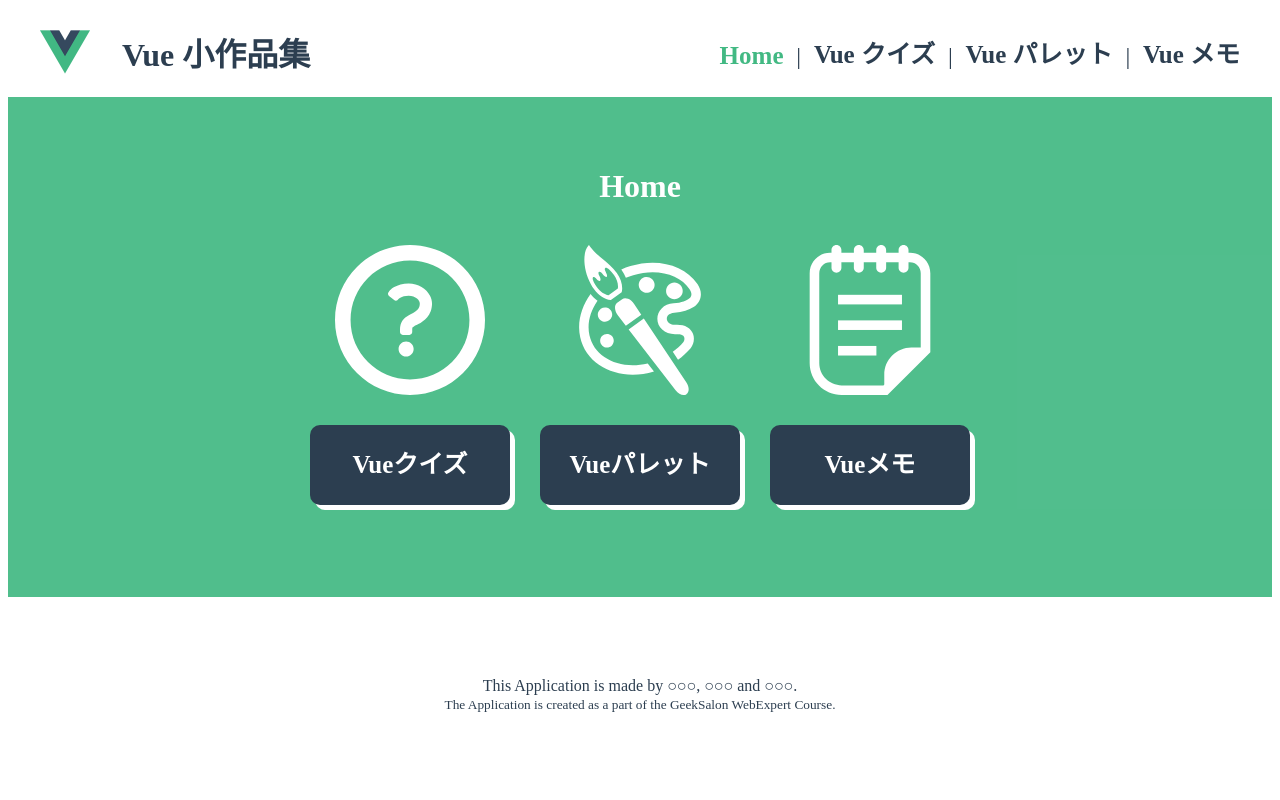
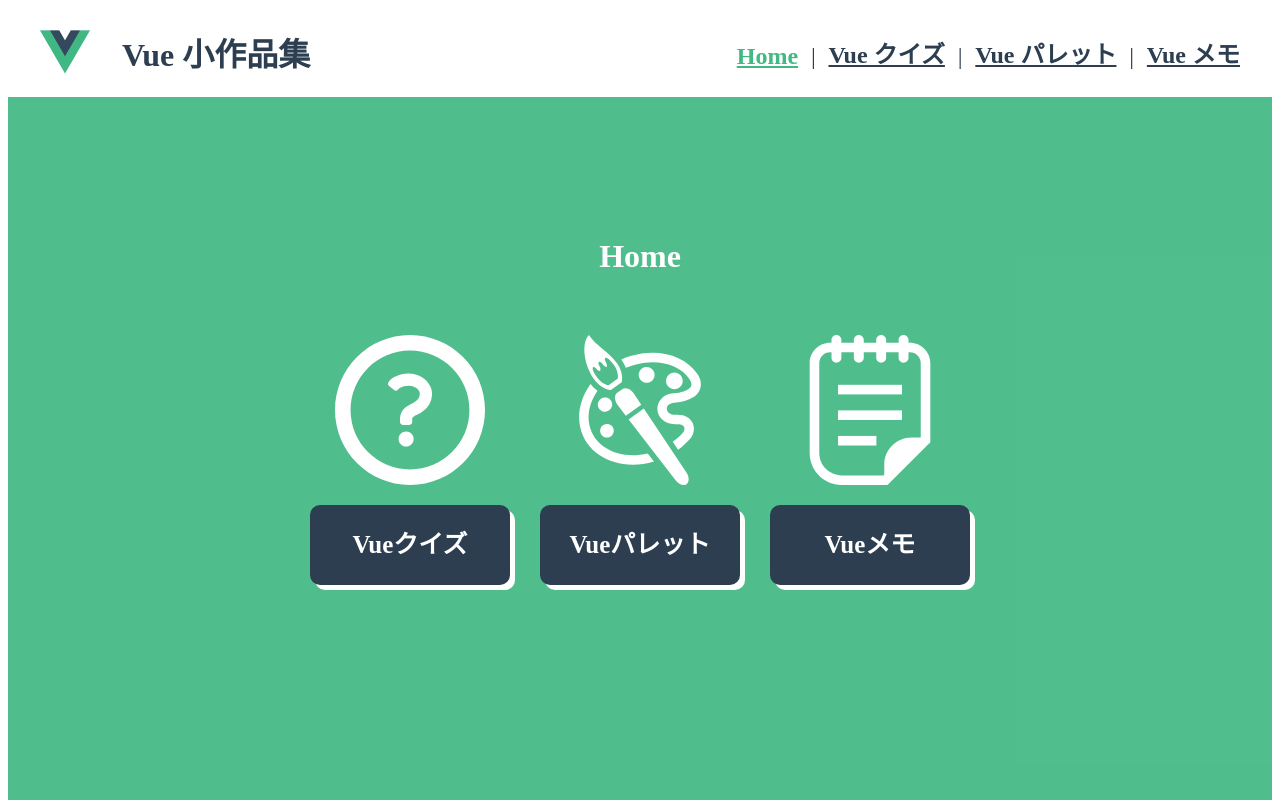
Before and after one commit to webex14-team-6/team-demo-app, a Vue app: page / in a window 1280 px wide. Shown: the top 800 px of the page. Built offline with nearby package versions, Linux system fonts and the light colour scheme.

Commit message:
style scopedに修正

```diff
--- a/src/views/HomeView.vue
+++ b/src/views/HomeView.vue
@@ -20,7 +20,7 @@
   </div>
 </template>
 
-<style>
+<style scoped>
 .home-title {
   text-align: center;
   color: white;
@@ -35,9 +35,9 @@ a {
 
 .links {
   width: 100%;
-  height: 400px;
+  height: 480px;
   margin: auto;
-  padding: 50px 0;
+  padding: 120px 0;
   background-color: #42b983eb;
 }
 
@@ -46,7 +46,7 @@ a {
   justify-content: center;
   align-items: center;
   gap: 80px;
-  margin: 40px 0 30px;
+  margin: 60px 0 20px;
 }
 
 .icon {
```
